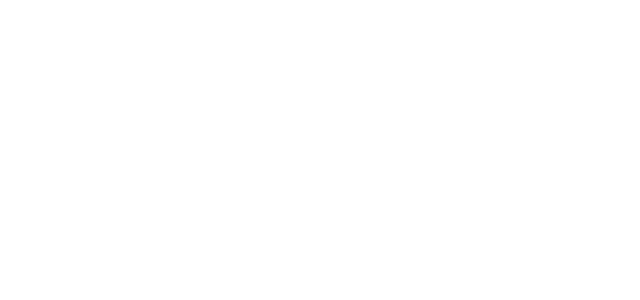
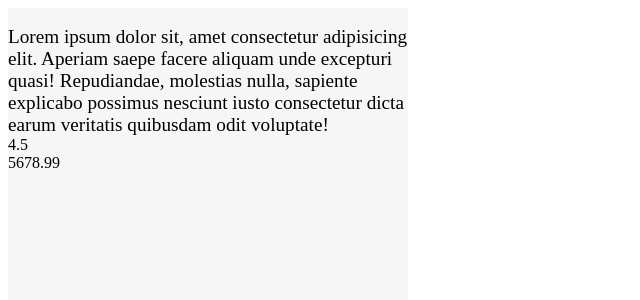
Before and after one commit to MuhdAdil13/SmartNexa_UI, a React (Vite) app in the folder smartnexa-ui/: page /product in a window 1280 px wide. Before the commit this address had no page. Shown: the top 300 px of the page, without its empty margins (0-640 px from the left). Built offline with nearby package versions, Linux system fonts and the light colour scheme.

Commit message:
Create product component

```diff
--- a/smartnexa-ui/src/App.jsx
+++ b/smartnexa-ui/src/App.jsx
@@ -1,6 +1,7 @@
 import Login from './pages/Login'
 import Home from './pages/Home'
 import Register from './pages/RegistrationForm'
+import Product from './components/Product'
 import { BrowserRouter as Router, Route, Routes } from 'react-router-dom';
 
 function App() {
@@ -10,6 +11,7 @@
         <Route path="/signup" element={<Register />} />
         <Route path="/login" element={<Login />} />
         <Route path="/home" element={<Home />} />
+        <Route path="/product" element={<Product/>}/>
       </Routes>
   </Router>
   )
--- /dev/null
+++ b/smartnexa-ui/src/components/Product.jsx
@@ -0,0 +1,37 @@
+import React from 'react'
+
+const Product = () => {
+    const containerStyle={
+        backgroundColor :'rgb(246,246,246)',
+        width:'25rem',
+        height:'30rem'
+    };
+
+    const shortDescription={
+        color:'black',
+        fontSize:'1.2rem'
+    }
+
+    const userRatings = {
+        color:'black',
+        fontSize:'1rem'
+    }
+
+    const price={
+        color:'black',
+        fontSize:'1rem'
+    }
+
+  return (
+    <>
+        <div style={containerStyle}>
+            <img src="" alt="" />
+            <div style={shortDescription}>Lorem ipsum dolor sit, amet consectetur adipisicing elit. Aperiam saepe facere aliquam unde excepturi quasi! Repudiandae, molestias nulla, sapiente explicabo possimus nesciunt iusto consectetur dicta earum veritatis quibusdam odit voluptate!</div>
+            <div style={userRatings}>4.5</div>
+            <div style={price}>5678.99</div>
+        </div>
+    </>
+  )
+}
+
+export default Product
--- a/smartnexa-ui/src/pages/Home.jsx
+++ b/smartnexa-ui/src/pages/Home.jsx
@@ -1,6 +1,7 @@
 import React from 'react'
-import { useNavigate } from 'react-router-dom'
+import { useNavigate,Link } from 'react-router-dom'
 import { useEffect } from 'react'
+
 
 const Home = () => {
   const navigate = useNavigate();
@@ -43,7 +44,10 @@
 
   }, []);
   return (
-    <div>Home</div>
+    <>
+      <div>Home</div>
+      <Link to="/product">Go to product pages</Link>
+    </>
   )
 }
 
```
